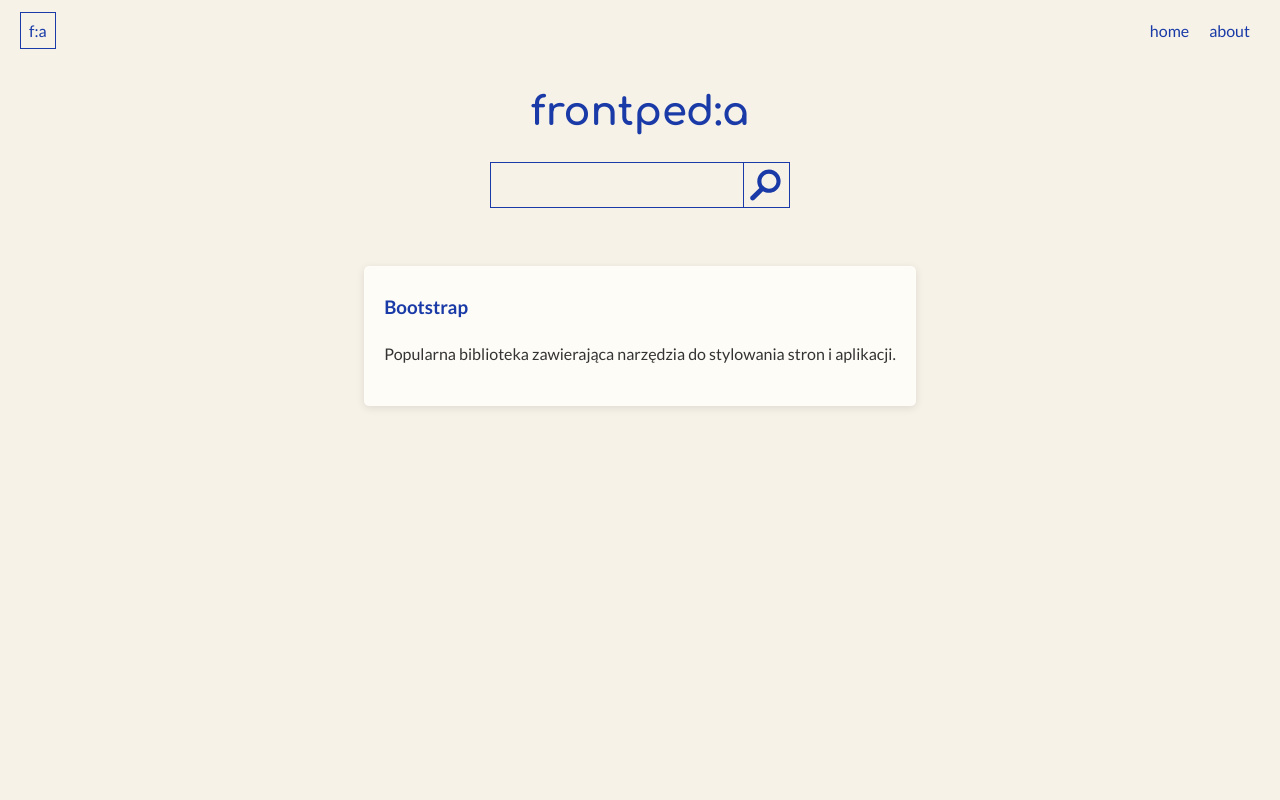
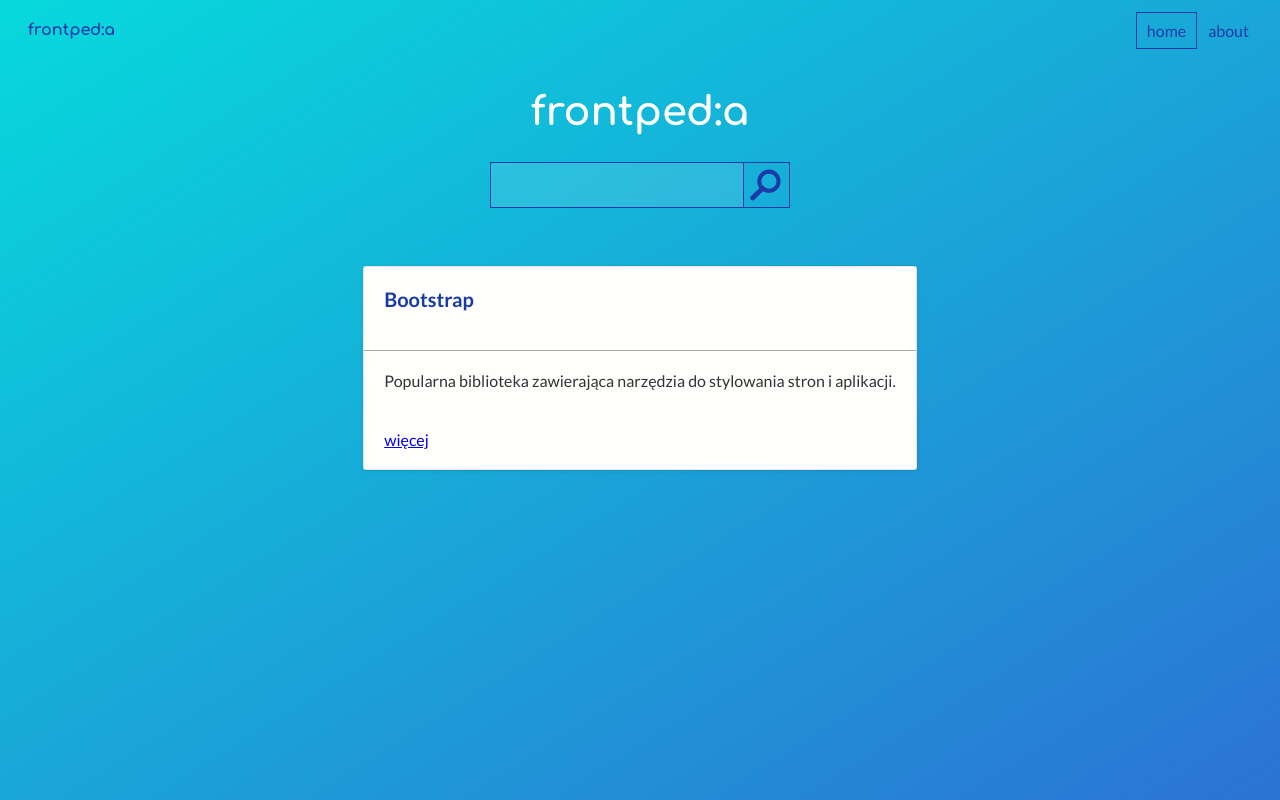
Before and after one commit to Web-ski/frontpedia, a Vue app: page /#/ in a window 1280 px wide. Built offline with nearby package versions, Linux system fonts and the light colour scheme.

Commit message:
Add styles

```diff
--- a/src/App.vue
+++ b/src/App.vue
@@ -22,9 +22,11 @@ body {
 }
 #app {
   background-color: #f6f2e8;
+  background-image: linear-gradient(to bottom right, #07d9dc, #2c73d4);
   min-width: 100vw;
   min-height: 100vh;
   color: rgb(26, 59, 167);
+  color: white;
   font-family: Lato, sans-serif;
 }
 </style>
--- a/src/components/elements/InputSearch.vue
+++ b/src/components/elements/InputSearch.vue
@@ -14,7 +14,7 @@ export default {
   line-height: 22px;
   padding: 5px 10px;
   border: solid 1px rgb(26, 59, 167);
-  background-color: transparent;
+  background-color: rgba(255, 255, 255, 0.1);
 }
 
 @media screen and (min-width: 670px) {
--- a/src/components/modules/Card.vue
+++ b/src/components/modules/Card.vue
@@ -1,11 +1,19 @@
 <template>
-  <div class="card">
+  <article class="card">
+    <div class="card-header">
       <h3 class="card-title">Bootstrap</h3>
+      <img class="card-image" :src="image" />
+    </div>
+    <div class="card-body">
       <p class="card-text">
         Popularna biblioteka zawierająca narzędzia do stylowania stron i
         aplikacji.
       </p>
     </div>
+    <div class="card-footer">
+      <router-link class="card-link" to="/about">więcej</router-link>
+    </div>
+  </article>
 </template>
 
 <script>
@@ -20,18 +28,32 @@ export default {
   flex-direction: column;
   min-height: 100px;
   min-width: 250px;
+  margin: 40px auto;
+  background-color: #fefefc;
+  box-shadow: 0px 1px 5px rgba(0, 0, 0, 0.1);
+  border-radius: 3px;
+  border: solid 1px rgba(0, 0, 0, 0.1);
+}
+
+.card-header,
+.card-body,
+.card-footer {
   padding: 20px;
-  margin: 40px auto;
-  background-color: #fdfcf6;
-  box-shadow: 0px 2px 8px rgba(0, 0, 0, 0.1);
-  border-radius: 5px;
+}
+
+.card-header {
+  border-bottom: solid 1px darkgrey;
+  display: inline-block;
 }
 
 .card-title {
-  margin: 10px 0;
+  margin: 0;
+  font-size: 20px;
+  color: rgb(26, 59, 167);
 }
 
 .card-text {
   color: #333;
+  margin: 0;
 }
 </style>
--- a/src/components/pages/Home.vue
+++ b/src/components/pages/Home.vue
@@ -2,7 +2,9 @@
   <main id="home">
     <PageTitle title="frontped:a" />
     <Search />
-    <Card />
+    <section class="card-container">
+      <Card />
+    </section>
   </main>
 </template>
 
--- a/src/components/structures/Header.vue
+++ b/src/components/structures/Header.vue
@@ -1,6 +1,6 @@
 <template>
   <div id="header">
-    <div class="brand">f:a</div>
+    <div class="brand">frontped:a</div>
     <nav>
       <router-link class="nav-link" to="/"> home</router-link>
       <router-link class="nav-link" to="/about">about</router-link>
@@ -33,11 +33,21 @@ export default {
   display: inline-block;
   text-decoration: none;
   color: rgb(26, 59, 167);
-  margin: 10px;
+  padding: 8px 10px;
+  border: solid 1px transparent;
+}
+
+.nav-link:hover {
+  border: solid 1px rgb(26, 59, 167);
+}
+
+.router-link-exact-active {
+  border: solid 1px rgb(26, 59, 167);
 }
 
 .brand {
   padding: 8px;
-  border: solid 1px rgb(26, 59, 167);
+  color: rgb(26, 59, 167);
+  font-family: Comfortaa, sans-serif;
 }
 </style>
```
Also changed, not shown: src/content.js (added, +16 -0 lines), src/assets/Bootstrap.png (added). Lines whose indentation alone changed are shown as unchanged.
